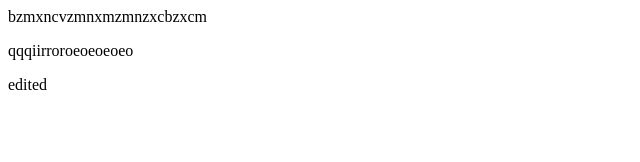
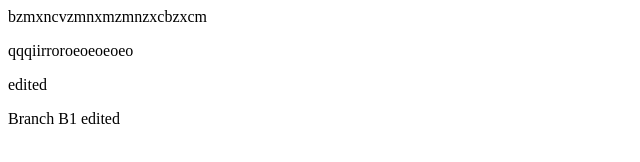
Before and after one commit to DuyB189/HocGit, a plain HTML site: page index4.html in a window 1280 px wide. Shown: the whole page, without its empty margins (0-640 px from the left). Drawn offline with Linux system fonts and the light colour scheme.

Commit message:
B1 update

```diff
--- a/index4.html
+++ b/index4.html
@@ -9,5 +9,6 @@
     <p>bzmxncvzmnxmzmnzxcbzxcm</p>
     <p>qqqiirroroeoeoeoeo</p>
     <p>edited</p>
+    <p>Branch B1 edited</p>
 </body>
 </html>
```
